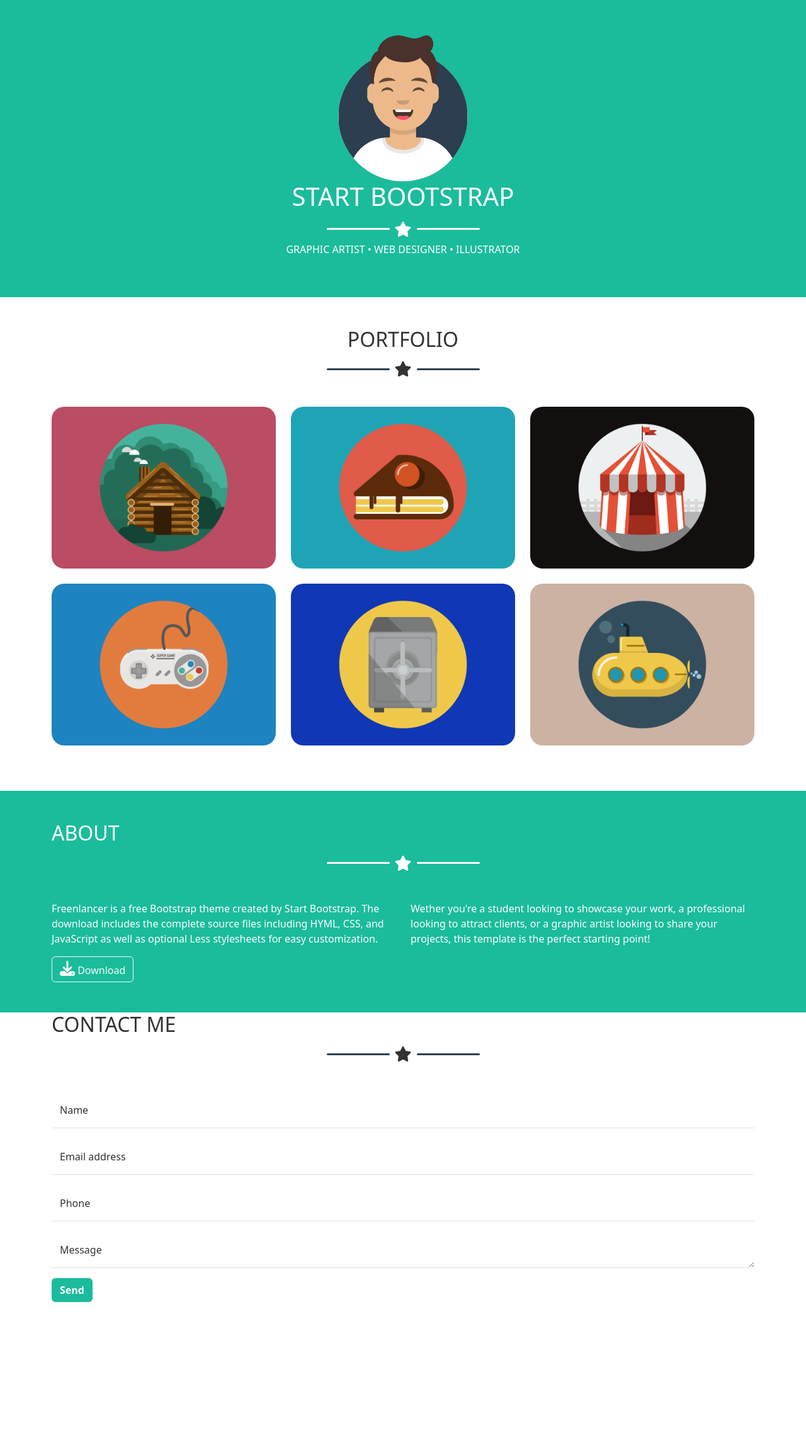
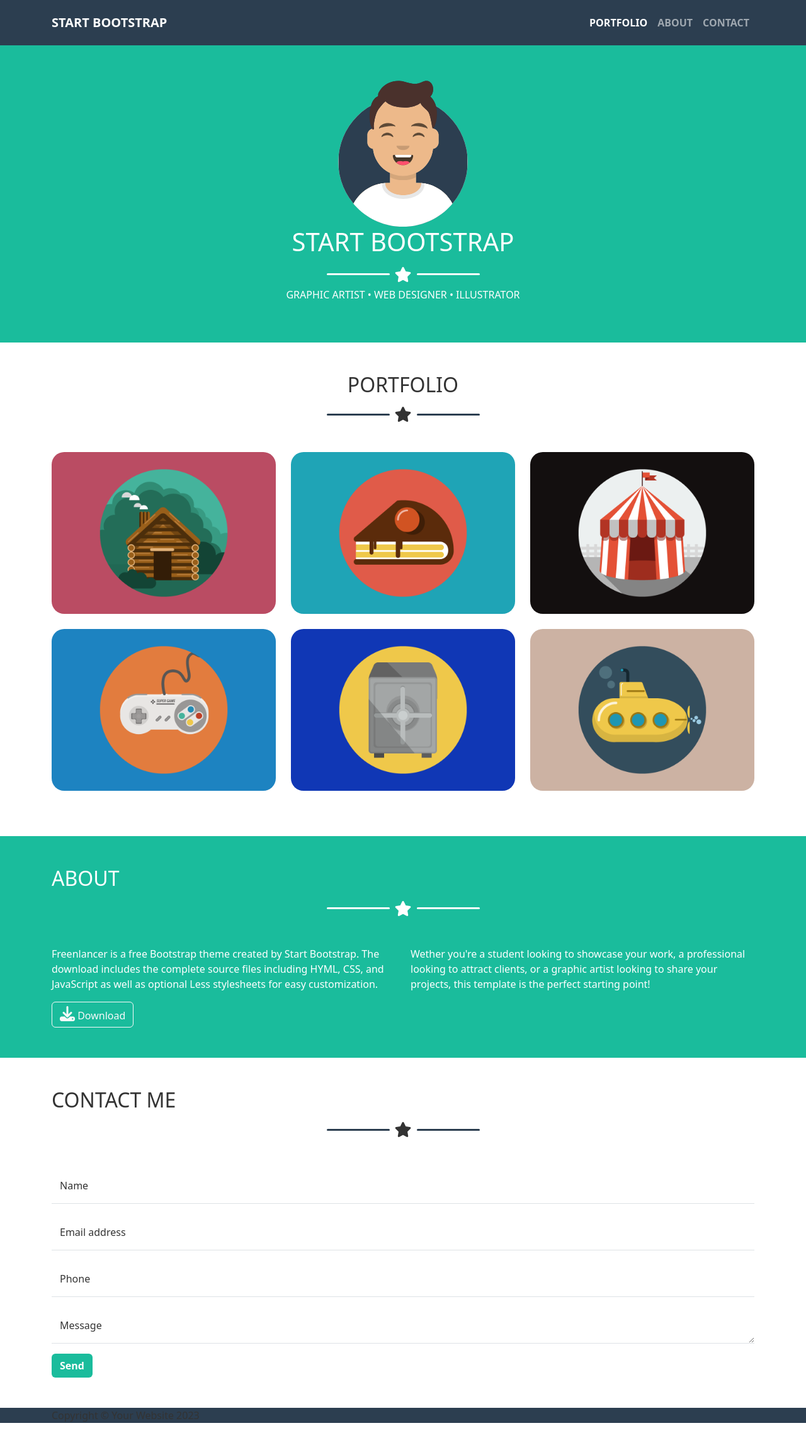
Before and after one commit to jfmarkan/html-css-bootstrap-freelancer, a plain HTML site: page index.html in a window 1280 px wide. Shown: the whole page at 63% size. Before the commit the page ends 2068 px from the top, so only its background shows below. Drawn offline with nearby package versions, Linux system fonts and the light colour scheme.

Commit message:
navbar, start, portfolio finished

```diff
--- a/index.html
+++ b/index.html
@@ -11,13 +11,31 @@
     </head>
     <body>
         <header>
-            <div class="container">
-
-            </div>
+            <nav class="navbar navbar-expand-md navbar-dark my_petrol-bg">
+                <div class="container py-2">
+                    <a class="navbar-brand fs-5 fw-bold" href="#">START BOOTSTRAP</a>
+                    <button class="navbar-toggler" type="button" data-bs-toggle="collapse" data-bs-target="#navbarNav" aria-controls="navbarNav" aria-expanded="false" aria-label="Toggle navigation">
+                    <span class="navbar-toggler-icon"></span>
+                    </button>
+                    <div class="collapse navbar-collapse justify-content-end" id="navbarNav">
+                        <ul class="navbar-nav">
+                            <li class="nav-item fw-semibold">
+                                <a class="nav-link active" aria-current="page" href="#portfolio">PORTFOLIO</a>
+                            </li>
+                            <li class="nav-item fw-semibold">
+                                <a class="nav-link" href="#about">ABOUT</a>
+                            </li>
+                            <li class="nav-item fw-semibold">
+                                <a class="nav-link" href="#contact">CONTACT</a>
+                            </li>
+                        </ul>
+                    </div>
+                </div>
+            </nav>
         </header>
 
         <main>
-            <section id="start" class="my_green-bg p-5">
+            <section id="start" class="my_green-bg py-5">
                 <div class="container">
                     <div class="row justify-content-center text-center">
                         <img src="img/avatar.svg" alt="IMG Avatar">
@@ -39,7 +57,7 @@
                     </div>
                 </div>
             </section>
-            <section id="portfolio" class="p-5">
+            <section id="portfolio" class="py-5">
                 <div class="container text-center">
                     <h2>PORTFOLIO</h2>
                     <div class="row mt-3 mb-5">
@@ -71,7 +89,7 @@
                     </div>
                 </div>
             </section>
-            <section id="about" class="p-5 my_green-bg">
+            <section id="about" class="py-5 my_green-bg">
                 <div class="container">
                     <h2>ABOUT</h2>
                     <div class="row mt-3 mb-5">
@@ -97,7 +115,7 @@
                     </div>
                 </div>
             </section>
-            <section id="contact">
+            <section id="contact" class="py-5">
                 <div class="container">
                     <h2>CONTACT ME</h2>
                     <div class="row mt-3 mb-5">
@@ -131,11 +149,19 @@
         </main>
 
         <footer>
-            <section>
-
+            <section class="my_grey-bg">
+                <div class="container">
+                    <div class="row">
+                        <div class="col"></div>
+                        <div class="col"></div>
+                        <div class="col"></div>
+                    </div>
+                </div>
             </section>
-            <section>
-
+            <section class="my_petrol-bg">
+                <div class="container">
+                    <p>Copyright &copy; Your Website 2023</p>
+                </div>
             </section>
 
         </footer>
```
